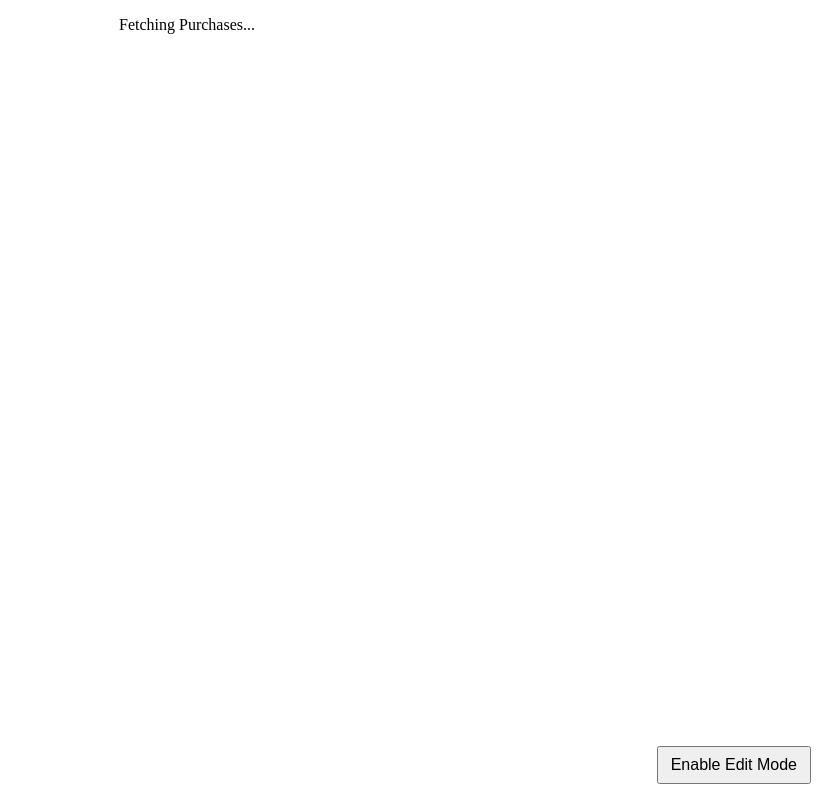
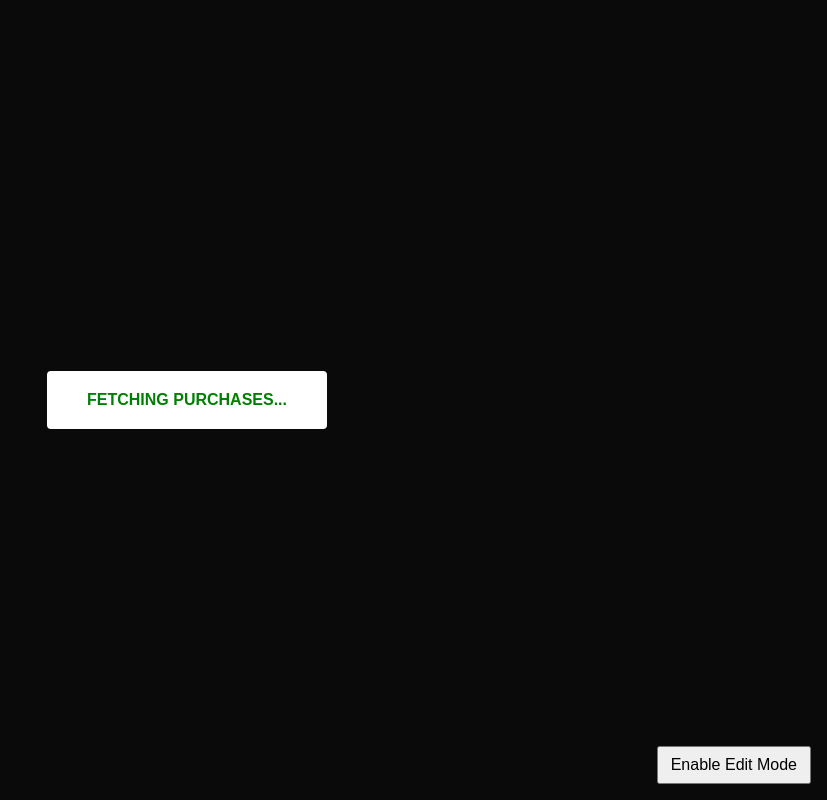
Before and after one commit to willhoag/christmas-tree-map, a website built with Parcel: page index.html in a window 1280 px wide. Shown: the whole page, without its empty margins (453-1280 px from the left). Built offline with nearby package versions, Linux system fonts and the light colour scheme.

Commit message:
Refactor info element styling for improved visibility and positioning

```diff
--- a/index.html
+++ b/index.html
@@ -12,6 +12,7 @@
       align-items: center;
       height: 100vh;
       margin: 0;
+      background-color: rgb(10, 10, 10);
     }
 
     #canvas {
@@ -29,19 +30,24 @@
     }
 
     #info {
-      position: absolute;
-      top: 0;
-      left: 0;
-      right: 0;
-      background-color: rgba(255, 255, 255, 0.9);
-      padding: 0 20px;
+      position: fixed;
+      top: 50%;
+      left: 50%;
+      transform: translate(-50%, -50%);
+      background-color: white;
+      color: green;
+      border-radius: 4px;
+      padding: 20px 40px;
       text-align: center;
+      text-transform: uppercase;
+      font-family: Arial, Helvetica, sans-serif;
+      font-weight: bold;
     }
   </style>
 </head>
 <body>
   <div id="info">
-    <p>Fetching Purchases...</p>
+    Fetching Purchases...
   </div>
   <canvas id="canvas" width="2000" height="2000"></canvas>
   <button id="toggle-edit" type="button">Enable Edit Mode</button>
```
